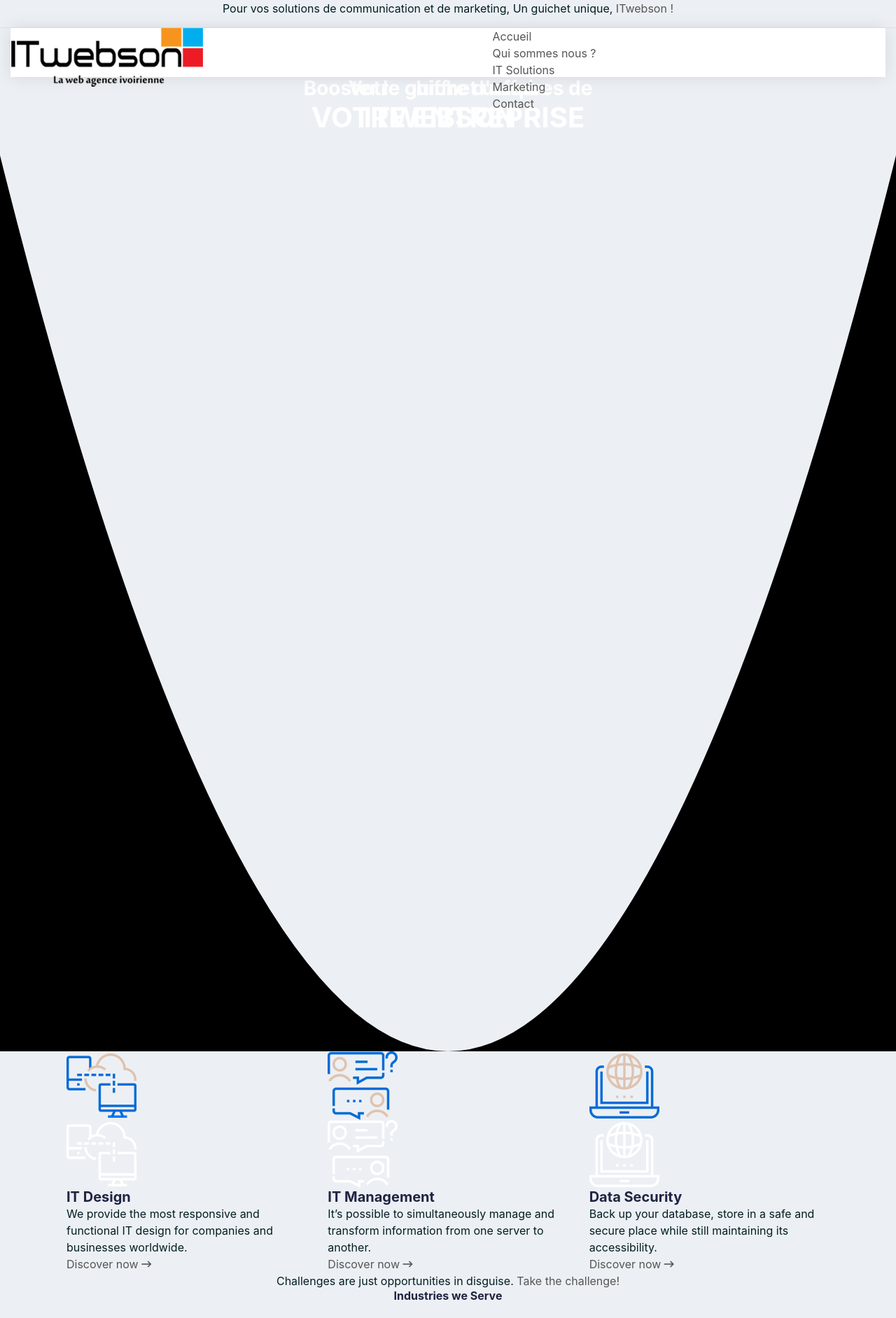
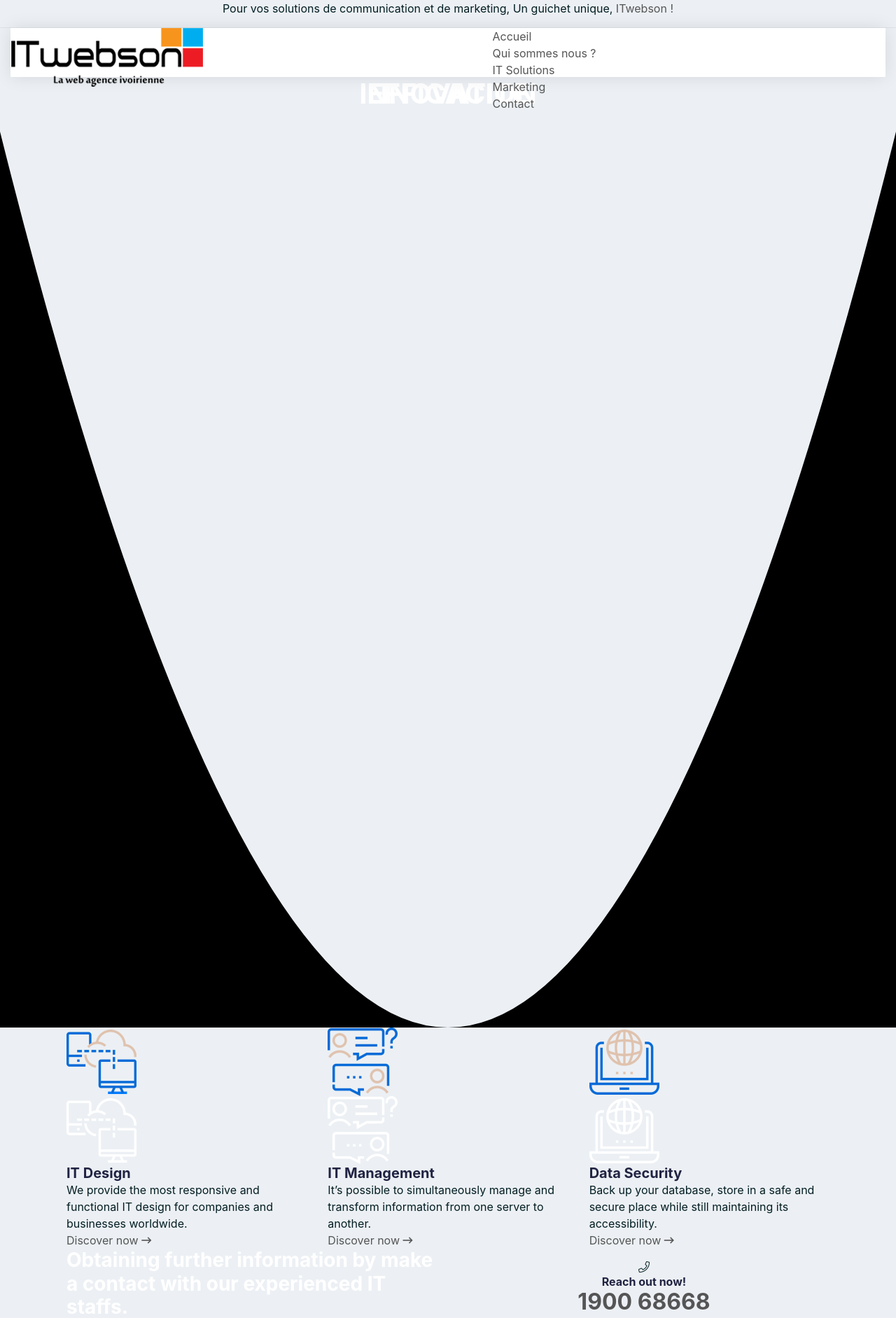
Before and after one commit to Michaell007/itweb_site, a Symfony app: template templates/front-end/home/index.html.twig in a window 1280 px wide. Shown: the top 1883 px of the page at 70% size. Run offline with Twig, Linux system fonts and the light colour scheme; the template is opened without the code that fills it, so the values that code supplies are empty; some libraries are stand-ins or nearby versions.

Commit message:
testing home page

```diff
--- a/templates/front-end/home/index.html.twig
+++ b/templates/front-end/home/index.html.twig
@@ -13,8 +13,8 @@
                                     <div class="col-lg-12 col-md-12 ml-auto mr-auto">
                                         <div class="service-hero-wrap wow move-up">
                                             <div class="service-hero-text text-center">
-                                                <h3 class="text-white">Votre guichet unique</h3>
-                                                <h1 class="font-weight--reguler text-white mb-30">ITWEBSON !</h1>
+                                               {#  <h3 class="text-white">Votre guichet unique</h3> #}
+                                                <h1 class="font-weight--reguler text-white mb-30">EFFICACITE</h1>
                                             </div>
                                         </div>
                                     </div>
@@ -29,8 +29,8 @@
                                     <div class="col-lg-12 col-md-12 ml-auto mr-auto">
                                         <div class="service-hero-wrap wow move-up">
                                             <div class="service-hero-text text-center">
-                                                <h3 class="text-white">Construire l'image de marque de</h3>
-                                                <h1 class="font-weight--reguler text-white mb-30">VOTRE ENTREPRISE</h1>
+                                                {# <h3 class="text-white">Construire l'image de marque de</h3> #}
+                                                <h1 class="font-weight--reguler text-white mb-30">DYNAMISME</h1>
                                             </div>
                                         </div>
                                     </div>
@@ -45,8 +45,8 @@
                                     <div class="col-lg-12 col-md-12 ml-auto mr-auto">
                                         <div class="service-hero-wrap wow move-up">
                                             <div class="service-hero-text text-center">
-                                                <h3 class="text-white">Booster le chiffre d'affaires de</h3>
-                                                <h1 class="font-weight--reguler text-white mb-30">VOTRE ENTREPRISE</h1>
+                                                {# <h3 class="text-white">Booster le chiffre d'affaires de</h3> #}
+                                                <h1 class="font-weight--reguler text-white mb-30">INNOVATION</h1>
                                             </div>
                                         </div>
                                     </div>
@@ -162,7 +162,7 @@
                             </div>
                         </div>
 
-                        <div class="section-under-heading text-center section-space--mt_80">Challenges are just opportunities in disguise. <a href="#">Take the challenge!</a></div>
+                        <div class="section-under-heading text-center section-space--mt_80"></div>
 
                     </div>
                 </div>
@@ -170,7 +170,7 @@
         </div>
 
         <!--===========  feature-icon-wrapper  Start =============-->
-        <div class="feature-icon-wrapper section-space--ptb_100">
+        {# <div class="feature-icon-wrapper section-space--ptb_100">
             <div class="container">
 
                 <div class="row">
@@ -367,7 +367,7 @@
                     </div>
                 </div>
             </div>
-        </div>
+        </div> #}
 
         <!--====================  Conact us Section Start ====================-->
         <div class="contact-us-section-wrappaer processing-contact-us-bg section-space--ptb_120">
@@ -399,7 +399,7 @@
         </div>
 
         <!--========== Call to Action Area Start ============-->
-        <div class="cta-image-area_one section-space--ptb_80 cta-bg-image_one">
+         <div class="cta-image-area_one section-space--ptb_80 cta-bg-image_one">
             <div class="container">
                 <div class="row align-items-center">
                     <div class="col-xl-8 col-lg-7">
```
